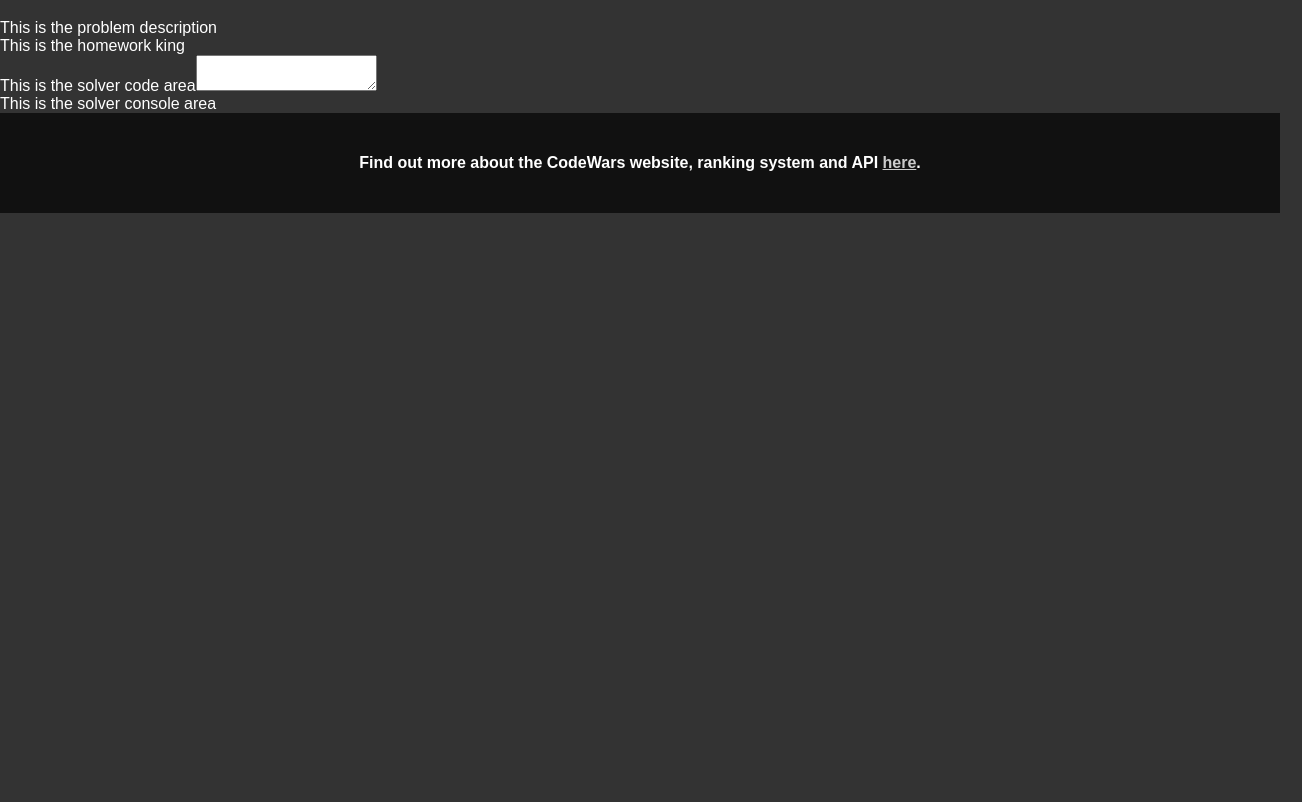
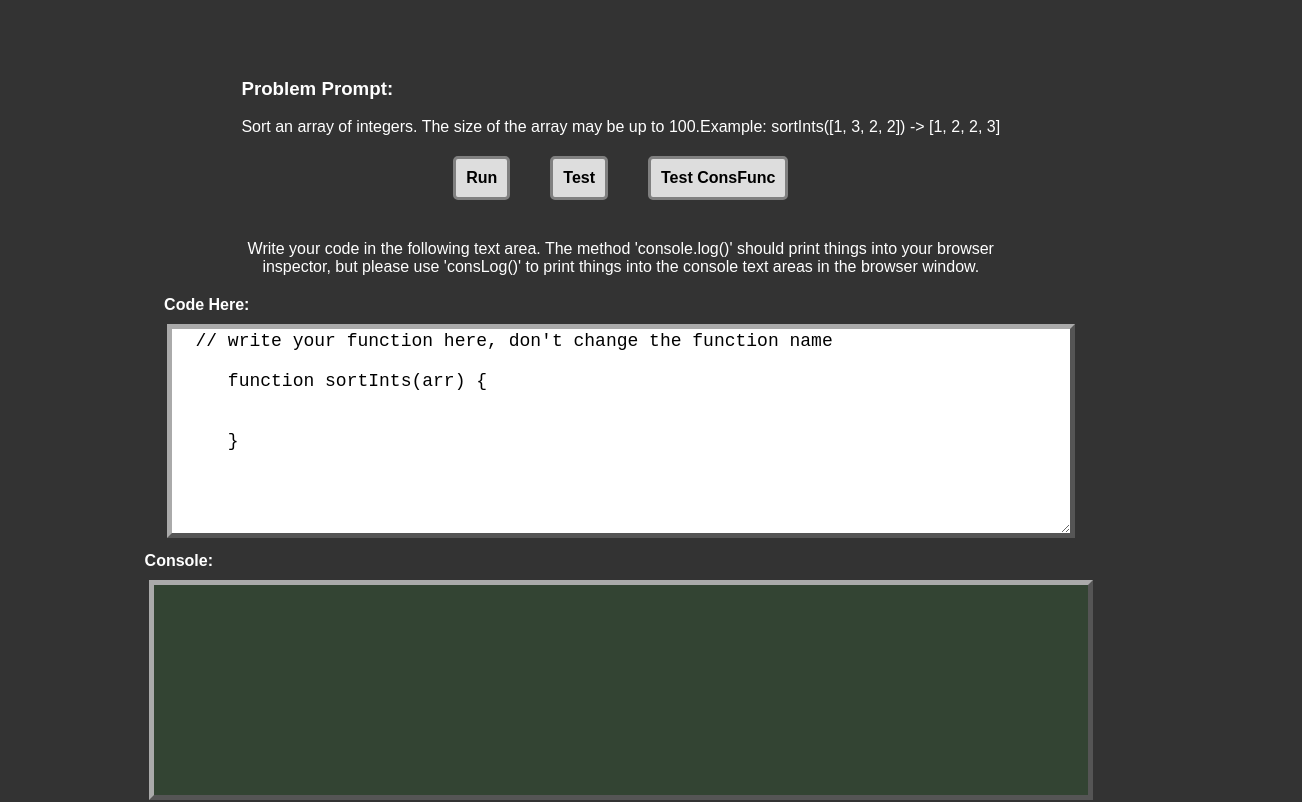
Before and after one commit to drewhsu86/Knights-of-Coding, a React (Create React App) app: page /solver in a window 1280 px wide. Shown: the part 340-1142 px from the top of the page, 1302 px wide, since content can reach past the window. Before the commit the page ends 800 px from the top, so only its background shows below. Built offline with nearby package versions, Linux system fonts and the light colour scheme.

Commit message:
consLog kinda works, eval works

```diff
--- a/src/App.css
+++ b/src/App.css
@@ -61,7 +61,7 @@ button {
 }
 
 footer {
-  width: 100vw;
+  width: 100%;
   height: 100px;
   background-color: #111111;
   display: flex;
@@ -74,9 +74,9 @@ footer {
 /*=================================*/
 
 .navBar {
-  width: 100%;
-  padding: 0 30px;
-  margin: 0;
+  width: 90%;
+  padding: 0;
+  margin: 0 auto;
   display: flex;
   flex-direction: column;
   justify-content: flex-end;
@@ -264,7 +264,7 @@ footer {
   border-radius: 10px;
   margin: 10px;
 
-  font-size: 13px;
+  font-size: 16px;
   font-weight: thin;
 
   overflow: hidden;
@@ -371,5 +371,10 @@ footer {
     justify-content: flex-start;
   }
 
+}
 
+@media (min-width: 600px) and (max-width: 1000px) {
+  .navButton {
+    font-size: 10px;
+  }
 }
--- a/src/Solver/QuestionSolve.js
+++ b/src/Solver/QuestionSolve.js
@@ -60,17 +60,52 @@ export function codeReturn(functionName, argNames, args, code, consFunc) {
 
 } // end of function codeReturn
 
+// function to run code as written with eval
+export function codeRun(code, consFunc) {
+  // function to do a fake console log
+  // using a function passed from the component with states
+  function consLog(arg) {
+    // console.log('consLog', arg)
+    // if it's an object we need to stringify
+    if (typeof arg === 'object') {
+      consFunc(JSON.stringify(arg))
+    } else if (typeof arg === 'string') {
+      consFunc(arg)
+    } else {
+      consFunc(arg.toString())
+    }
+  } // end of function consLog
+
+  // run code using eval
+
+  try {
+    eval(code)
+  } catch (er) {
+    console.log(er)
+
+    return '> Error: ' + er
+  }
+
+}
+
+
 // compare two outputs to see if they are the same, using helper functions written below to compare arrays and objects
 
 export function compareValues(val1, val2) {
 
   if (typeof val1 !== typeof val2) return false
 
-  if (typeof val1 === 'object') return compObj(val1, val2)
+  // arrays can be compared with compObj because they are
+  // technically objects whose keys are numbers
+  // so I removed my compArr function
+  if (Array.isArray(val1) && Array.isArray(val2)) return compObj(val1, val2)
+
+  if (typeof val1 === 'object' && typeof val2 === 'object' && !Array.isArray(val1) && !Array.isArray(val2)) return compObj(val1, val2)
 
   return val1 === val2
 
-}
+} // end of compareValues
+
 
 // function to compare 2 objects
 // also compares array because they are objects
@@ -85,8 +120,8 @@ export function compObj(obj1, obj2) {
   }
 
   arr1.forEach((key) => {
-    if (obj1[arr1[key]] !== obj2[arr1[key]]) return false
+    if (obj1[key] !== obj2[key]) return false
   })
 
   return true
-}
+} // end of compObj
--- /dev/null
+++ b/src/Solver/Solver.css
@@ -0,0 +1,69 @@
+.solverMain {
+  width: 90%;
+  margin: 20px auto;
+  padding: 20px;
+  display: flex;
+  flex-direction: column;
+  align-items: center;
+}
+
+.solverMain button {
+  margin: 20px;
+}
+
+.solverTop, .solverBottom {
+  width: 100%;
+  display: flex;
+  flex-direction: column;
+  align-items: center;
+}
+
+.solverCode, .solverConsole {
+  width: 100%;
+  text-align: center;
+}
+
+.solverCode h4 {
+  margin: 10px 75% 10px 10px
+}
+
+.solverConsole h4 {
+  margin: 10px 80% 10px 10px
+}
+
+.solverCode button {
+  display: inline;
+}
+
+.solverInstructions {
+  width: 70%;
+  margin: 20px auto;
+}
+
+.solverIpt {
+  width: 80%;
+  min-height: 200px;
+  font-size: 18px;
+  border-top: 5px solid #aaaaaa;
+  border-left: 5px solid #aaaaaa;
+  border-bottom: 5px solid #555555;
+  border-right: 5px solid #555555;
+
+}
+
+.consoleText, .outputText {
+  width: 80%;
+  height: 200px;
+  background-color: #334433;
+  color: white;
+  border-top: 5px solid #aaaaaa;
+  border-left: 5px solid #aaaaaa;
+  border-bottom: 5px solid #555555;
+  border-right: 5px solid #555555;
+  margin: 0 auto;
+  padding: 5px 20px;
+  overflow: auto;
+  display: flex;
+  flex-direction: column;
+  align-items: flex-start;
+}
--- a/src/Solver/index.js
+++ b/src/Solver/index.js
@@ -1,6 +1,13 @@
 import React, { useState, useEffect } from 'react'
-import { codeReturn, compareValues } from './QuestionSolve'
+import { codeRun, codeReturn } from './QuestionSolve'
 import questions from './data/questions.json'
+import './Solver.css'
+
+// if question = questions[i], its keys are
+// text, functionName, argNames, tests
+// tests = array of objects
+// each object has 'inVal' and 'outVal'
+// which are the input and output data
 
 export default function Index() {
 
@@ -8,55 +15,192 @@ export default function Index() {
   // states and variables
   // =============
 
-  // we need a solverText, string
+  // we need a solverIpt, string
   // consoleText, string (does not need onchange)
   // problem object which holds current object
   // problemID holds the index of the problems
   // they are in the server and not from an API so it's easier
-  const [solverText, updSolverText] = useState('')
-  const [consoleText, updConsoleText] = useState('')
+  const [solverIpt, updSolverIpt] = useState('')
+  const [consoleText, updConsoleText] = useState([])
+  const [outputText, updOutputText] = useState('')
   const [problem, updProblem] = useState(null)
-  const [problemID, updProblemID] = useState(0)
+  const [problemID, updProblemID] = useState(-1)
+  // use a queue to hold updates to our console
+  // so we don't mess up the state update timing
+  let queue = []
+  // force update using boolean
+  const [forcer, forceUpdate] = useState(true)
+
+
+  // =============
+  // lifecycle
+  // =============
+
+  // for didMount
+  useEffect(() => {
+    showProblem()
+  }, [])
+
 
   // =============
   // functions and handlers
   // =============
 
-  // handler for solverText which is an input area
+  // function that handles how the eval does "console log"
+  // instead of going to console it goes to a div for text
+  function consFunc(str) {
+    if (!str) {
+      str = 'undefined'
+    } else if (typeof str === 'object') {
+      str = JSON.stringify(str)
+    } else if (typeof str !== 'string') {
+      str = str.toString()
+    }
+
+    // add strings to queue in this component
+    // to not mess up timings with update state and
+    // other components
+    queue.push(str)
+
+  }
+
+  function consQueue() {
+    // add all the strings from the queue to consoleText
+    queue.forEach((str) => {
+      consoleText.push(str)
+    })
+    console.log('consoleText', consoleText)
+    updConsoleText(consoleText)
+    queue = []
+    forceUpdate(!forcer)
+  }
+
+  // handler for solverIpt which is an input area
   function handleChangeSolver(e) {
-    updSolverText(e.target.value)
+    updSolverIpt(e.target.value)
+  }
+
+  // function that adds a problem from our JSON or iterates through
+  function showProblem() {
+    let question = questions[0]
+
+    // if problem = null, problemID should fall into if statement
+    if (problemID < questions.length - 1 && questions.length > 0) {
+      updProblem(questions[problemID + 1])
+      updProblemID(problemID + 1)
+    } else {
+      // loop around if we reached the end of questions
+      updProblemID(0)
+    }
+
+    resetProblem(question)
+  } // end of showProblem
+
+  // function that resets the page in case your code is so bad
+  function resetProblem(question) {
+    updProblemID(question)
+    updSolverIpt(`  // write your function here, don't change the function name \n
+     function ${question.functionName}(${question.argNames.join(', ')}) {
+       \n
+     }`)
+    updConsoleText([])
+    updOutputText('')
+  } // end of resetProblem
+
+
+  // function that runs for the 'run' button
+  // this runs the code and prints any console logs or 'consLog'
+
+  function handleClickRun() {
+    codeRun(solverIpt, consFunc)
+    consQueue()
+  }
+
+  // how to use codeReturn
+  // codeReturn(functionName, argNames, args, code (as string), console logging function)
+
+  function handleClickTest() {
+
+    console.log(codeReturn(problem.functionName, problem.argNames, problem.tests[0].inVal, solverIpt, consFunc))
   }
 
   // =============
   // return
   // =============
 
-
-
   return (
     <div className="solverMain">
 
       <div className="solverTop">
-        <div className="solverDescription">
-          This is the problem description
+
+        <div className="homeworkKing">
+          {/* This is the homework king */}
         </div>
 
-        <div className="homeworkKing">
-          This is the homework king
+        <div className="solverDescription">
+          {/* This is the problem description */}
+          <h3>Problem Prompt:</h3>
+          {!problem ? 'No Problem Loaded' : problem.text}
         </div>
+
       </div>
 
       <div className="solverBottom">
         <div className="solverCode">
-          This is the solver code area
-           <textarea
-            value={solverText}
+          {/* This is the solver code area */}
+
+
+          <button
+            onClick={handleClickRun}>
+            Run
+          </button>
+
+          <button
+            onClick={handleClickTest}>
+            Test
+          </button>
+
+          <button
+            onClick={() => {
+              consFunc('x')
+              consQueue()
+            }}>
+            Test ConsFunc
+          </button>
+
+          <p className="solverInstructions">Write your code in the following text area. The method 'console.log()' should print things into your browser inspector, but please use 'consLog()' to print things into the console text areas in the browser window.</p>
+
+          <h4>Code Here:</h4>
+          <textarea
+            className="solverIpt"
+            value={solverIpt}
             onChange={handleChangeSolver}
           />
+
         </div>
 
         <div className="solverConsole">
-          This is the solver console area
+          {/* This is the solver console area */}
+          <h4>Console:</h4>
+          <div
+            className="consoleText"
+          >
+            {
+              consoleText.map((str, ind) => {
+                return <p key={ind}>{str}</p>
+              })
+            }
+          </div>
+
+          <h4>Tests:</h4>
+          <div
+            className="outputText"
+          >
+            {outputText}
+          </div>
+
+
+
         </div>
       </div>
 
```
Also changed, not shown: src/Home/Nav.js (+4 -4 lines), 1 other file (tests, documents, lock files or other folders).
